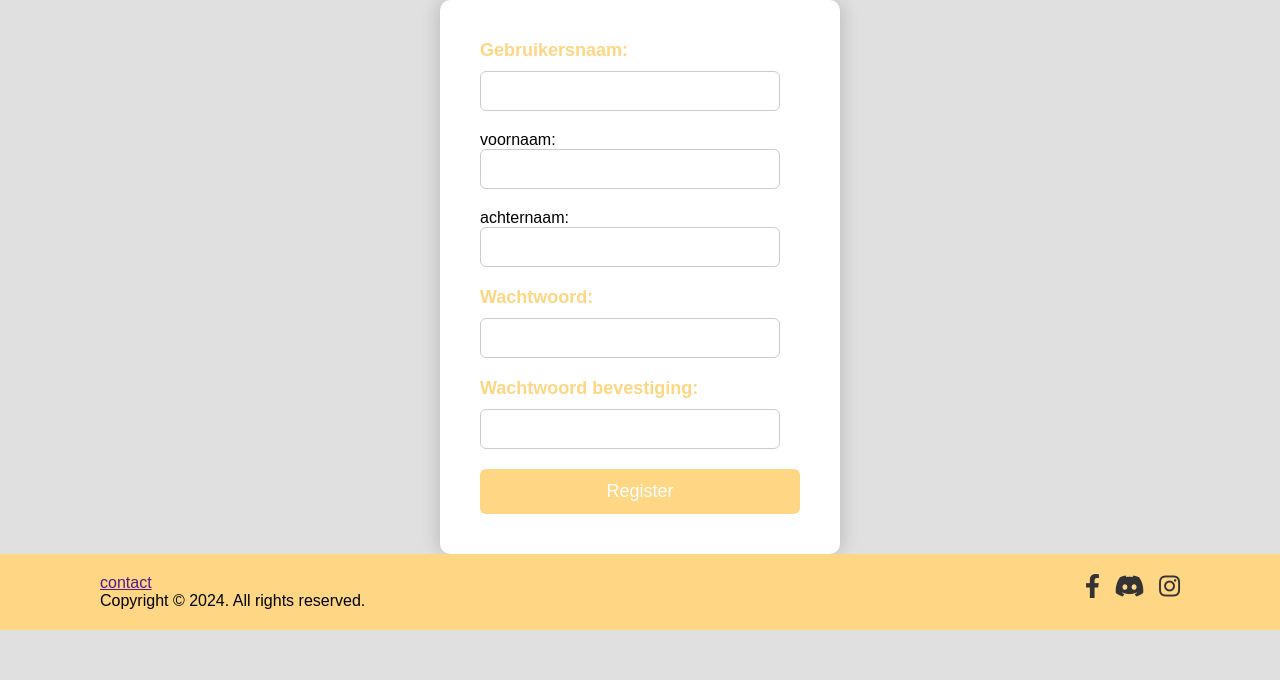
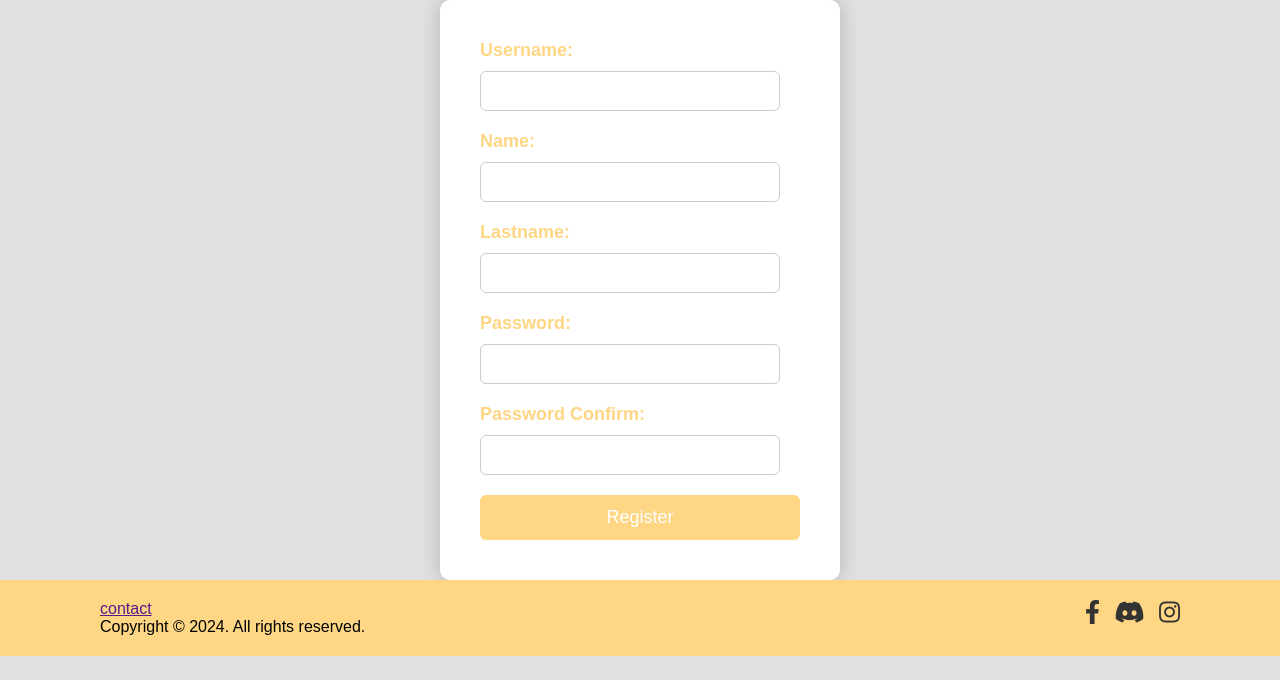
Before and after one commit to RobbertBons/Prehistoric-database, a PHP site: page /registratie.php in a window 1280 px wide. Shown: the part 120-800 px from the top of the page. Run offline with PHP 8.4, Linux system fonts and the light colour scheme.

Commit message:
beetje css

```diff
--- a/index.php
+++ b/index.php
@@ -24,16 +24,18 @@
     </article>
 </section>
 
-<div class="grid-container">
+<div class="container">
+    <div class="grid-container">
         <article class='forum'>
             <h1>Forum</h1>
             <p>Join our community and discussions</p>
         </article>
 
-        <article class='latest news'>
+        <article class='latestnews'>
             <h1>Latest news</h1>
             <p>Our newest Paleo information here</p>
         </article>
+    </div>
 </div>
 
 </body>
--- a/registratie.php
+++ b/registratie.php
@@ -13,13 +13,15 @@ if(isset($_POST['register'])){
     <main>
     	<section class="form">
 	    	<form method="post">
-	    		<label for="username" id="username">Gebruikersnaam: </label>
+	    		<label for="username" id="username">Username: </label>
 	    		<input type="text" name="username" required>
-        		voornaam:<input type="text" name="firstname">
-				achternaam:<input type="text" name="lastname">
-	    		<label for="password">Wachtwoord: </label>
+				<label for="firstname" id="username">Name:</label>
+        		<input type="text" name="firstname" required>
+				<label for="lastname" id="lastname">Lastname:</label>
+				<input type="text" name="lastname" required>
+	    		<label for="password">Password: </label>
 	    		<input type="password" name="password" required>
-	    		<label for="conf-password">Wachtwoord bevestiging: </label>
+	    		<label for="conf-password">Password Confirm: </label>
 	    		<input type="password" name="conf-password" required>
 	    		<input type="submit" name="register" value="Register">
 	    	</form>
```
Also changed, not shown: css/login.css (line endings or trailing spaces).
